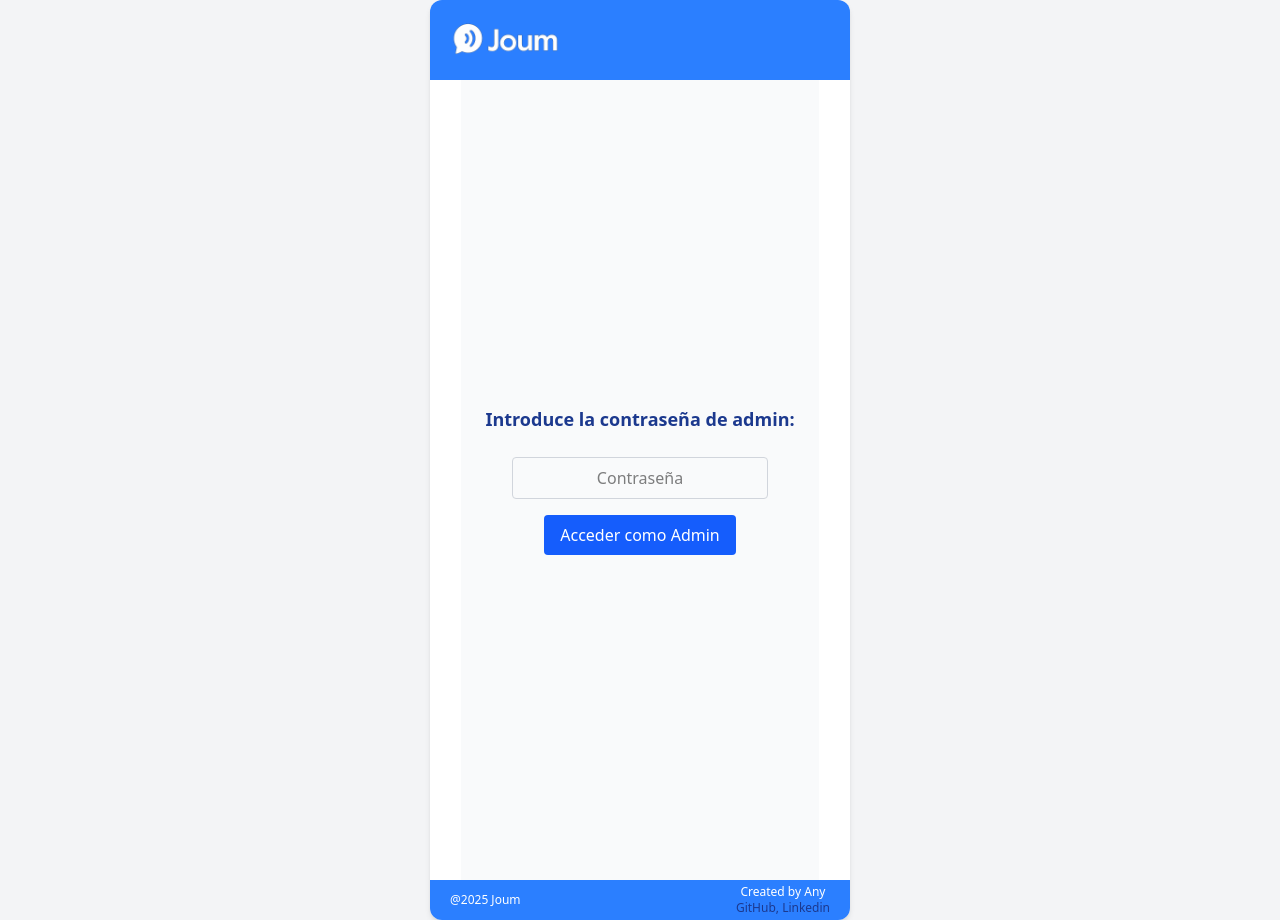
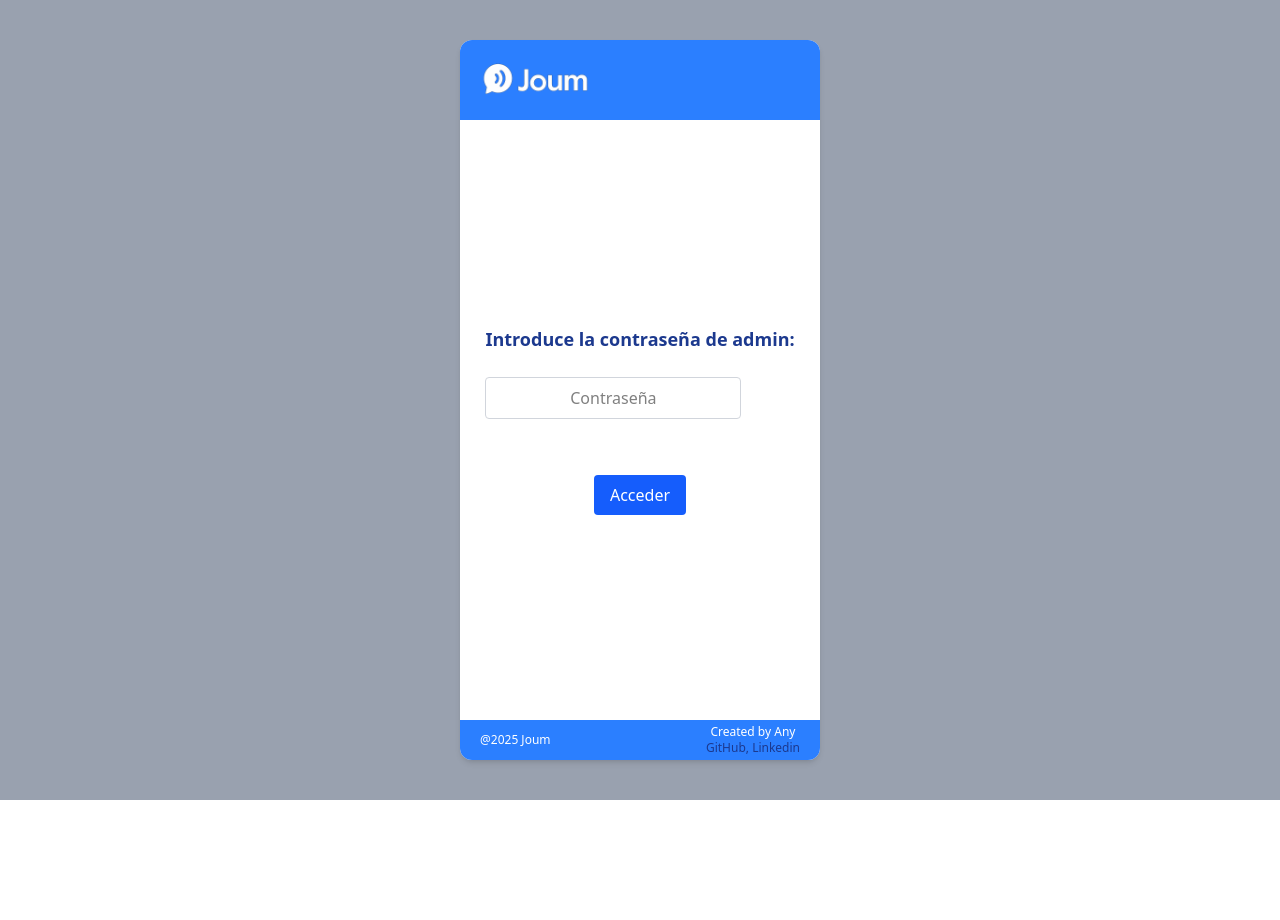
Before and after one commit to cuyssi/joum, a React (Vite) app in the folder frontend/: page /admin in a window 1280 px wide. After the commit the page ends 800 px from the top, so only its background shows below. Built offline with nearby package versions, Linux system fonts and the light colour scheme.

Commit message:
Add validation to the admin password and minor fixes

```diff
--- a/frontend/src/App.jsx
+++ b/frontend/src/App.jsx
@@ -7,16 +7,13 @@ import clsx from "clsx";
 import "./App.css";
 
 function App() {
+
     return (
-        <div className="flex justify-center sm:items-center bg-gray-100 min-h-[100dvh]">
-            <div
-                className={clsx(
-                    "w-full bg-white flex flex-col",
-  "sm:max-w-[420px] sm:mx-auto sm:rounded-xl sm:shadow-md sm:overflow-hidden"
-                )}
-            >
+        <div className="flex flex-col sm:flex-row w-[100%] h-[100dvh] sm:items-center sm:justify-center sm:bg-gray-400">
+            <div className={clsx("w-full h-full bg-white flex flex-col",
+        "sm:w-[360px] sm:h-[auto] sm:rounded-xl sm:shadow-md sm:overflow-hidden")}>
                 <Header />
-                <main className="flex justify-center items-center">
+                <main className="flex flex-1 bg-white justify-center items-center">
                     <Routes>
                         <Route path="/" element={<Home />} />
                         <Route path="/admin" element={<Admin />} />
--- a/frontend/src/components/admin/AdminPanel.jsx
+++ b/frontend/src/components/admin/AdminPanel.jsx
@@ -7,6 +7,7 @@ const AdminPanel = () => {
     return (
         <div className="flex flex-col justify-center items-center">
             <h2 className="text-2xl text-blue-900 font-bold mb-10">Panel de sugerencias</h2>
+            <div className="h-[400px] overflow-y-auto touch-pan-y custom-scroll">
                 {sugerencias.length === 0 ? (
                     <p>No hay sugerencias pendientes.</p>
                 ) : (
@@ -35,6 +36,7 @@ const AdminPanel = () => {
                     ))
                 )}
             </div>
+        </div>
     );
 };
 
--- a/frontend/src/components/translation/TranslationResult.jsx
+++ b/frontend/src/components/translation/TranslationResult.jsx
@@ -22,7 +22,7 @@ export default function TranslationResult() {
     return (
         <div className="min-h-[180px] flex flex-col justify-center items-center">
             <h2 className="mt-15 text-3xl font-semibold text-blue-900 mb-6">¿Qué quieres traducir?</h2>
-            <div className="flex gap-2">
+            <div className="w-full flex gap-2">
                 <input
                     type="text"
                     value={word}
@@ -40,7 +40,7 @@ export default function TranslationResult() {
 
             {translation && (
                 <div className="mt-15 text-left w-[100%]">
-                    <p className="text-gray-500 font-medium">Traducción:</p>
+                    <p className="text-gray-500 font-medium w-full">Traducción:</p>
                     <p className="text-blue-600 text-2xl font-semibold">
                         {translation.charAt(0).toUpperCase() + translation.slice(1)}
                     </p>
--- a/frontend/src/components/translation/VoicePlayer.jsx
+++ b/frontend/src/components/translation/VoicePlayer.jsx
@@ -21,7 +21,7 @@ const VoicePlayer = () => {
     if (!translation) return null;
 
     return (
-        <div className="mt-8 flex flex-row items-center justify-center border px-4 pb-4 border-blue-200 rounded-xl gap-10 w-[90%] max-w-sm mx-auto mb-4">
+        <div className="mt-8 flex flex-row items-center justify-center border px-4 pb-4 border-blue-200 rounded-xl gap-10 w-[100%] max-w-sm mx-auto mb-4">
             <Button
                 onClick={speak}
                 text={<HiOutlineSpeakerWave />}
--- a/frontend/src/hooks/useAdminAuth.js
+++ b/frontend/src/hooks/useAdminAuth.js
@@ -5,7 +5,7 @@ export default function useAdminAuth() {
         return localStorage.getItem("admin-auth") === "ok";
     });
     const login = (password) => {
-        if (password === "flyrulesñ9999!") {
+        if (password === "admin123") {
             localStorage.setItem("admin-auth", "ok");
             setIsAuth(true);
             return true;
--- a/frontend/src/index.css
+++ b/frontend/src/index.css
@@ -8,3 +8,7 @@ body {
     margin: 0;
     padding: 0;
 }
+
+.custom-scroll::-webkit-scrollbar {
+  display: none;
+}
--- a/frontend/src/pages/Admin.jsx
+++ b/frontend/src/pages/Admin.jsx
@@ -6,10 +6,23 @@ import useAdminAuth from "../hooks/useAdminAuth";
 export default function Admin() {
     const { isAuth, login, logout } = useAdminAuth();
     const [passwordInput, setPasswordInput] = useState("");
+    const [password] = useState("");
+    const [error, setError] = useState("");
+
+    const handleSubmit = (e) => {
+        e.preventDefault();
+        const success = login(password);
+        if (!success) {
+            setError("Contraseña incorrecta. Inténtalo de nuevo.");
+        } else {
+            setError("");
+        }
+    };
 
     if (!isAuth) {
         return (
-            <div className="p-6 flex flex-col justify-center items-center min-h-screen bg-gray-50">
+            <form onSubmit={handleSubmit} className="flex flex-col justify-center items-center min-h-[600px]">
+                <div className="h-[150px]">
                     <h2 className="text-lg mb-6 font-semibold text-blue-900">Introduce la contraseña de admin:</h2>
                     <input
                         type="password"
@@ -18,28 +31,30 @@ export default function Admin() {
                         className="mb-4 p-2 border border-gray-300 rounded w-64 text-center"
                         placeholder="Contraseña"
                     />
+                    {error && <p className="text-red-500 text-sm">{error}</p>}
+                </div>
                 <Button
-                    text="Acceder como Admin"
+                    text="Acceder"
                     onClick={() => login(passwordInput)}
-                    className="bg-blue-600 text-white px-4 py-2 rounded hover:bg-blue-800 transition"
+                    className=" bg-blue-600 text-white px-4 py-2 rounded hover:bg-blue-800 transition"
                 />
-            </div>
+            </form>
         );
     }
 
     return (
-        <div>
+        <div className="flex justify-center items-center min-h-[600px] relative">
             <div className="absolute bottom-14 right-4">
                 <Button
                     text="Cerrar sesión"
                     onClick={logout}
-                    className="text-blue-600 font-bold border border-blue-600 hover:bg-blue-200 px-3 py-1 rounded"
+                    className="text-blue-600 relative font-bold border border-blue-600 hover:bg-blue-200 px-3 py-1 rounded"
                 />
-            </div>
-
+            </div>{" "}
             <div className="w-full max-w-md p-6">
-                <AdminPanel />
-            </div>
+                {" "}
+                <AdminPanel />{" "}
+            </div>{" "}
         </div>
     );
 }
```
Lines whose indentation alone changed are shown as unchanged.
